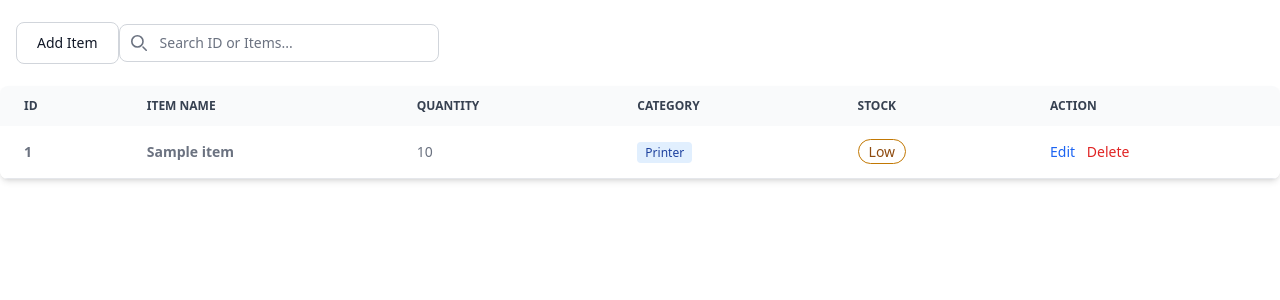
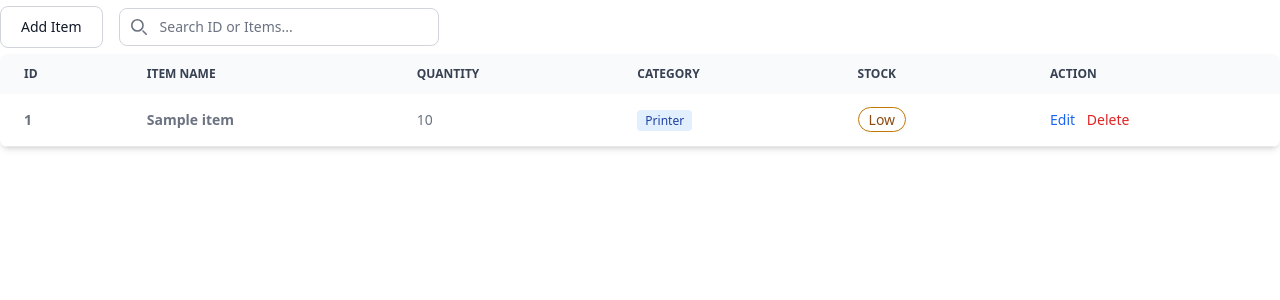
Before and after one commit to blexiss/MagangInventory, a Laravel app: page /inventory in a window 1280 px wide. Shown: the part 64-364 px from the top of the page. Run offline with Laravel 12, Linux system fonts and the light colour scheme; data comes from the database, SQL or seed files in the repository; tables that the repository leaves empty hold one stand-in row (values such as "Sample post"); data that the repository does not hold is empty; style sheets or scripts are compiled from the project's sources; some libraries are stand-ins or nearby versions.

Commit message:
udate up serch

```diff
--- a/inventory_app/resources/views/partials/table.blade.php
+++ b/inventory_app/resources/views/partials/table.blade.php
@@ -1,7 +1,7 @@
     @extends('layouts.app')
 
     @section('content')
-        <div class="flex items-center justify-between sm:m-4">
+    <div class="flex items-center justify-between w-full gap-4">
         <!-- Add Items Button -->
         <button type="button" id="addItemBtn"
             class="block rounded-full border border-gray-300 bg-transparent text-gray-900
@@ -31,6 +31,7 @@
 
     </div>
 
+
     <!-- Table -->
     <div class="relative overflow-x-auto shadow-md sm:rounded-lg">
         <table class="w-full text-sm text-left text-gray-500 rtl:text-right dark:text-gray-400">
@@ -51,7 +52,7 @@
                     <th class="px-6 py-4" scope="row">{{ $loop->iteration }}</th>
                     <td class="px-6 py-4">
                         <a href="{{ route('inventory.detailitems', ['id' => $item['id']]) }}"
-                                    class="font-bold text-black-600">
+                            class="font-bold text-black-600 hover:underline">
                             {{ $item['name'] }}
                         </a>
                     </td>
@@ -146,12 +147,22 @@
 
     <!-- Modal Add/Edit Item -->
     <div id="crud-modal"
-            class="fixed inset-0 z-50 flex items-center justify-center hidden px-6 bg-black/40 backdrop-blur-sm">
+        class="fixed inset-0 z-50 flex items-center justify-center hidden bg-black/40 backdrop-blur-sm">
         <div class="w-full max-w-md p-5 bg-white rounded-lg shadow-sm dark:bg-gray-700">
             <div class="flex items-center justify-between pb-2 border-b dark:border-gray-600">
                 <h3 id="modalTitle" class="text-lg font-semibold text-gray-900 dark:text-white">Add New Item</h3>
                 <button type="button" id="closeModal"
                     class="text-gray-400 hover:text-gray-900 dark:hover:text-white">✕</button>
+            </div>
+
+            <form id="crudForm" action="{{ route('inventory.store') }}" method="POST" class="grid gap-4 mt-4">
+                @csrf
+                <div>
+                    <label for="name"
+                        class="block mb-2 text-sm font-medium text-gray-900 dark:text-white">Name</label>
+                    <input type="text" name="name" id="name"
+                        class="bg-gray-50 border rounded-lg w-full p-2.5 dark:bg-gray-600 dark:border-gray-500 dark:text-white"
+                        placeholder="Product name" required>
                 </div>
 
                 <div>
```
Lines whose indentation alone changed are shown as unchanged.
